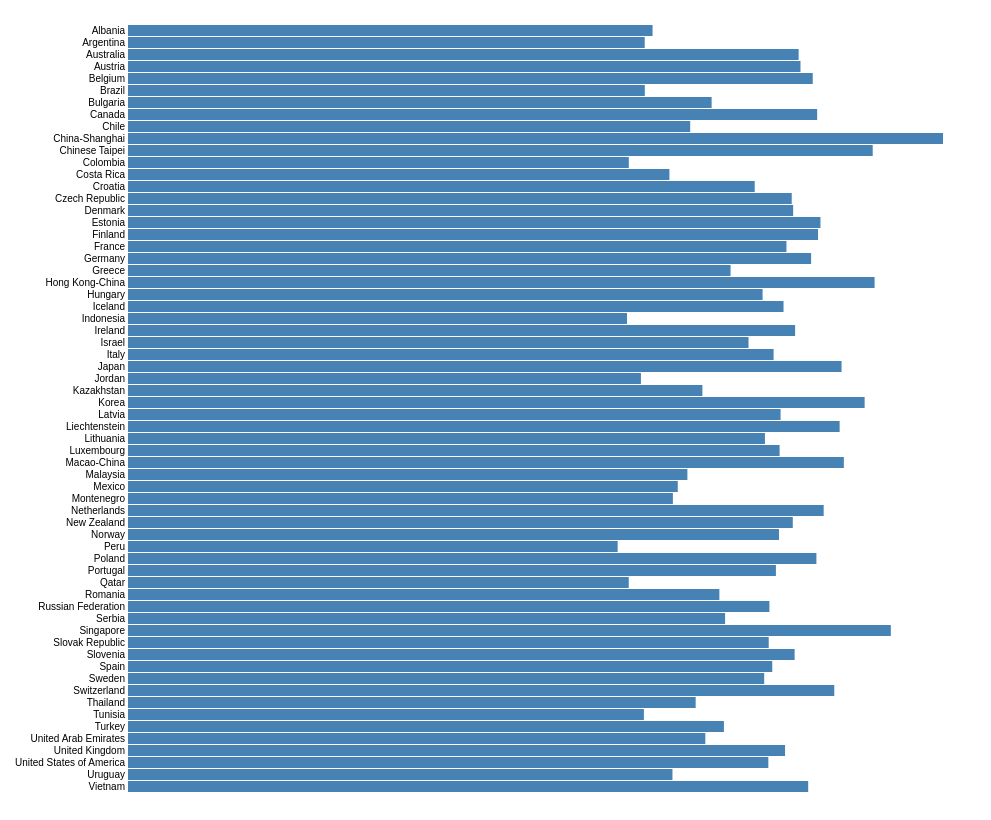
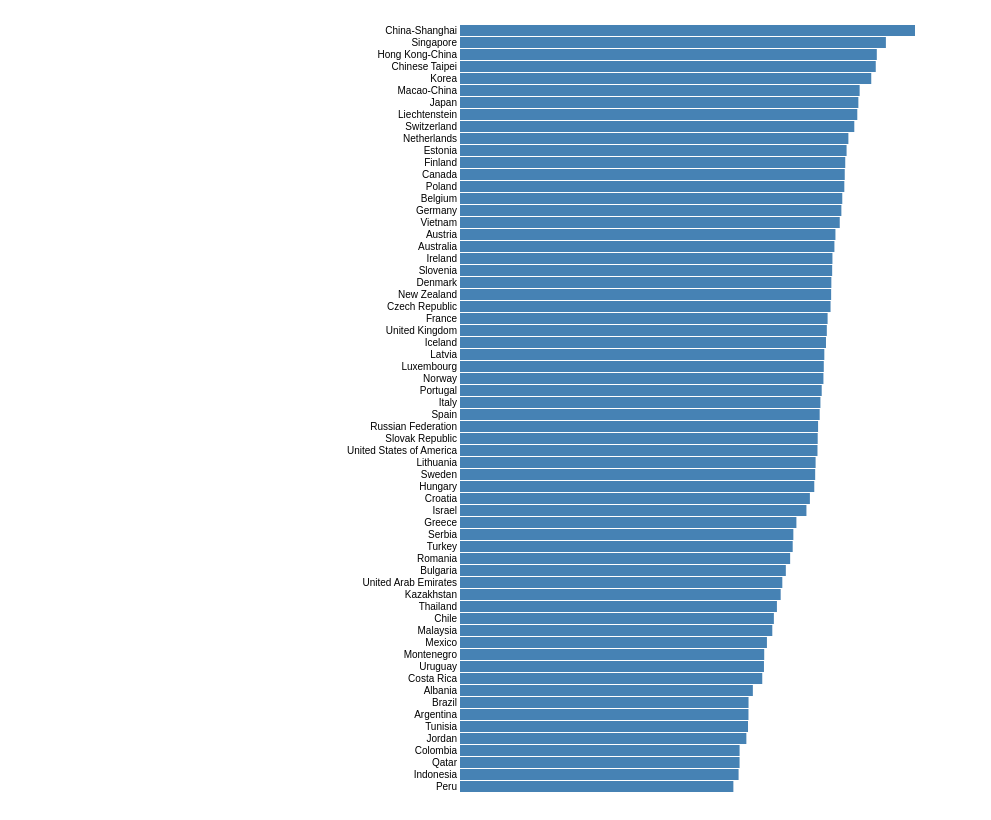
Before and after one commit to andrealianto/data_visualization, a plain HTML site: page project_pisa/index_pisa_1.html in a window 1280 px wide. Shown: the whole page, without its empty margins (0-991 px from the left). Drawn offline with nearby package versions, Linux system fonts and the light colour scheme.

Commit message:
Sort bar chart in descending order

```diff
--- a/project_pisa/index_pisa_1.html
+++ b/project_pisa/index_pisa_1.html
@@ -6,6 +6,10 @@
         <script src="http://d3js.org/d3.v3.min.js" charset="utf-8"></script>
 
         <style>
+            #graphic {
+                text-align: center;
+            }
+
             .bar {
                 fill: steelblue;
             }
@@ -24,12 +28,16 @@
     </head>
 
 <body>
-
     <div id="graphic"></div>
 
     <script type="text/javascript">
         function draw(data) {
             "use strict";
+
+            // Sort bars based on value
+            data = data.sort(function (a,b){
+                return d3.descending(a.MATHAVE, b.MATHAVE);
+            });
 
             // Set up svg using margin conventions
             var margin = {
@@ -39,7 +47,7 @@
                 left: 120
             };
 
-            var width = 960 - margin.left - margin.right,
+            var width = 600 - margin.left - margin.right,
                 height = 800 - margin.top - margin.bottom;
 
             var svg = d3.select("#graphic")
```
